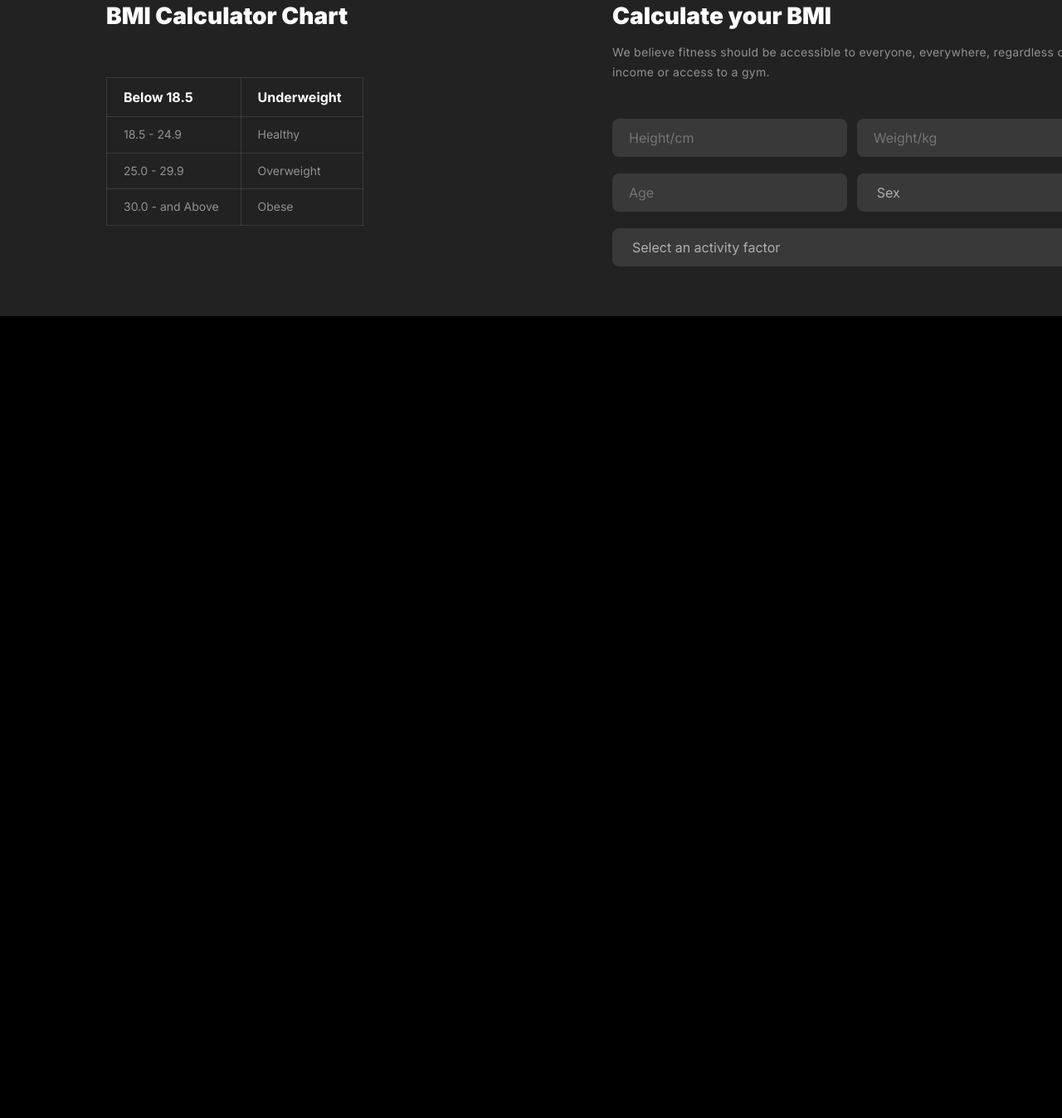
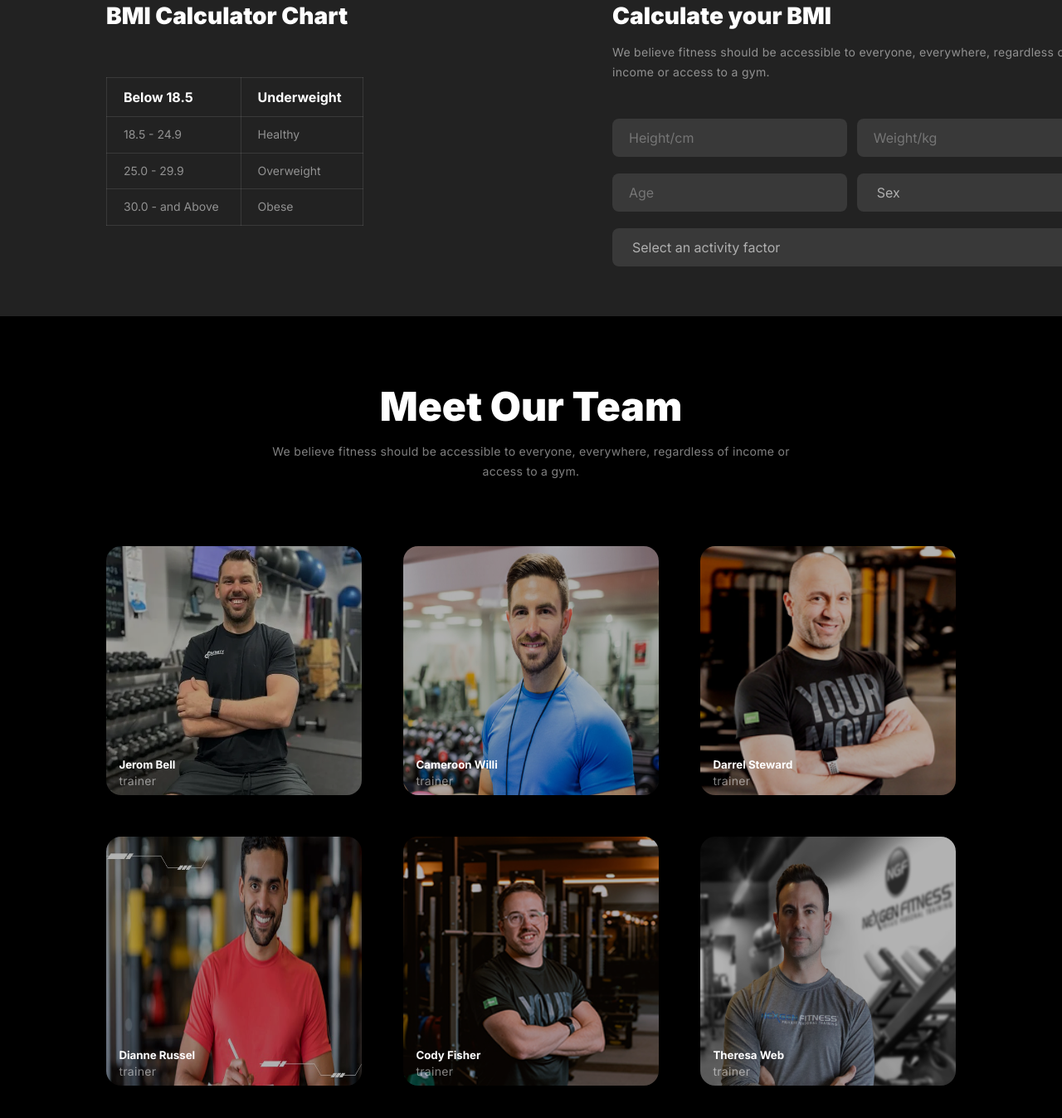
Before and after one commit to MizanurRahman5/A2-Fitness-website, a plain HTML site: page index.html in a window 1280 px wide. Shown: the part 2046-3393 px from the top of the page at 83% size. Before the commit the page ends 2427 px from the top, so only its background shows below. Drawn offline with Linux system fonts and the light colour scheme; a web font is replaced by a local one.

Commit message:
meet our tean section added

```diff
--- a/index.html
+++ b/index.html
@@ -12,6 +12,7 @@
     <script src="https://kit.fontawesome.com/f376985f2e.js" crossorigin="anonymous"></script>
   </head>
   <body>
+    <!-- header section start -->
     <header class="header">
       <div class="container">
         <!-- navigation bar -->
@@ -69,6 +70,7 @@
         </div>
       </div>
     </header>
+    <!-- header section end -->
     <main>
         <!-- change your habits -->
         <section class="habit">
@@ -101,6 +103,7 @@
             </div>
             </div>
         </section>
+        <!-- change your habits section end -->
 
         <!-- Run an Extra Mils easily -->
          <section class="container run-extra-mile">
@@ -118,14 +121,14 @@
                 </div>
             </div>
          </section>
+        <!-- Run an Extra Mils easily section end-->
 
-         <!-- bmi calculator -->
+        <!-- bmi calculator -->
           <section class=" bmi-calculator">
             <div class="container calculator-contain">
               <h1>BMI Calculator</h1>
             <p>We believe fitness should be accessible to everyone, everywhere, regardless of income or access to a gym.</p>
             </div>
-
             <div class="calculator-form">
               <div class="container calculator-input">
                 <div class="calculator-chart">
@@ -139,17 +142,14 @@
                       <tr>
                         <td>18.5 - 24.9 </td>
                         <td>Healthy </td>
-
                       </tr>
                       <tr>
                         <td>25.0 - 29.9 </td>
                         <td>Overweight </td>
-
                       </tr>
                       <tr>
                         <td>30.0 - and Above</td>
                         <td>Obese </td>
-
                       </tr>
                     </table>
                   </div>
@@ -181,6 +181,65 @@
             </div>
 
           </section>
+        <!-- bmi calculator section end -->
+
+        <!-- meet our team section start -->
+        <section class= "container meet-our-teem">
+          <div class="team-header">
+            <h1>Meet Our Team</h1>
+          <p>We believe fitness should be accessible to everyone, everywhere, regardless of income or access to a gym.</p>
+          </div>
+
+          <div class="teem-member">
+
+              <div class="member-image">
+                <img src="images/trainer1.png" alt="">
+              <div>
+                <div class="trainer-name">
+                  <h5>Jerom Bell</h5>
+                <p><small>trainer</small></p>
+                </div>
+              </div>
+              </div>
+            <div class="member-image">
+              <img src="images/trainer2.png" alt="">
+              <div class="trainer-name">
+                <h5>Cameroon Willi</h5>
+              <p><small>trainer</small></p>
+              </div>
+            </div>
+            <div class="member-image">
+              <img src="images/trainer3.png" alt="">
+              <div class="trainer-name">
+                <h5>Darrel Steward</h5>
+              <p><small>trainer</small></p>
+              </div>
+            </div>
+            <div class="member-image">
+              <img src="images/trainer4.png" alt="">
+              <div class="trainer-name">
+                <h5>Dianne Russel</h5>
+              <p><small>trainer</small></p>
+              </div>
+            </div>
+            <div class="member-image">
+              <img src="images/trainer5.png" alt="">
+              <div class="trainer-name">
+                <h5>Cody Fisher</h5>
+              <p><small>trainer</small></p>
+              </div>
+            </div>
+            <div class="member-image">
+              <img src="images/trainer6.png" alt="">
+              <div class="trainer-name">
+                <h5>Theresa Web</h5>
+              <p><small>trainer</small></p>
+              </div>
+            </div>
+          </div>
+
+        </section>
+        <!-- meet our team section end -->
 
     </main>
     <footer></footer>
--- a/styles/style.css
+++ b/styles/style.css
@@ -409,6 +409,58 @@ input {
 }
 #gender{width: 48.4%;}
 
+
+/* meet our team section style */
+.meet-our-teem {
+    display: flex;
+    flex-direction: column;
+    align-items: center;
+    color: white;
+    margin-bottom: 5rem;
+
+}
+.teem-member {
+    display: grid;
+    grid-template-columns: repeat(3, 1fr);
+    gap: 50px;
+}
+.member-image{
+    position: relative;
+    max-width: 400px;
+    max-height: 300px;
+
+}
+.member-image img {
+    filter: brightness(70%);
+    width: 100%;
+    height: 100%;
+    border-radius: 18px;
+}
+.trainer-name {
+    position: absolute;
+    top: 85%;
+    left: 5%;
+}
+.team-header {
+    margin-top: 5rem;
+    max-width: 670px;
+    text-align: center;
+}
+.team-header h1{
+    color: rgb(255, 255, 255);
+font-size: 48px;
+font-weight: 900;
+line-height: 120%;
+}
+.team-header p, small{
+    color: rgba(255, 255, 255, 0.5);
+font-size: 14px;
+font-weight: 400;
+line-height: 24px;
+letter-spacing: 0.3px;
+margin: 14px 0 78px;
+}
+
 /* media Query */
 /* small Device */
 @media screen and (max-width: 576px) {
@@ -473,4 +525,7 @@ input {
         width: 50%;
     }
     #gender{width: 49%;}
+    .teem-member {
+        grid-template-columns: 1fr;
+    }
 }
```
